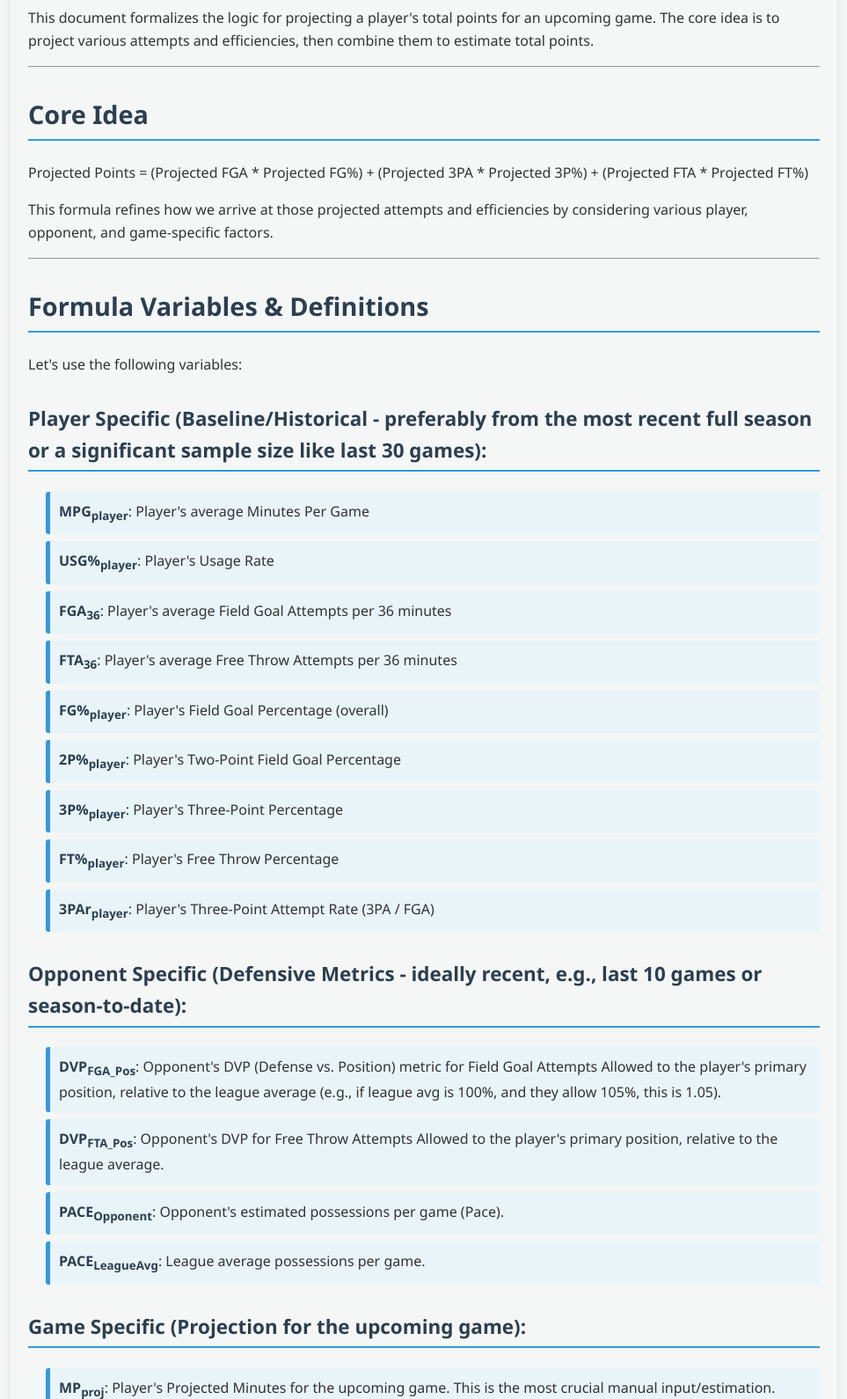
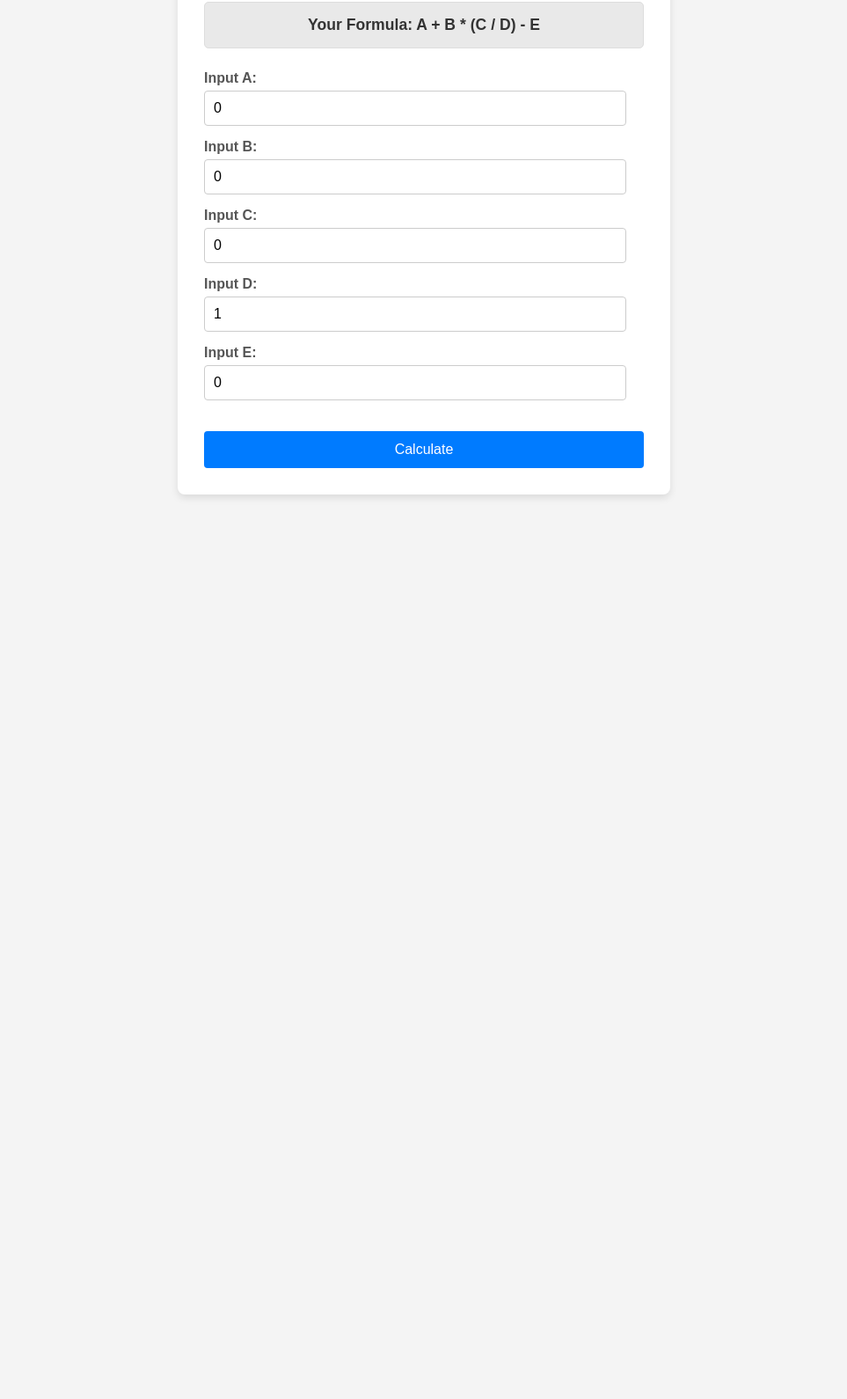
Before and after one commit to samb572/richytest, a plain HTML site: page index.html in a window 1280 px wide. Shown: the part 133-1723 px from the top of the page at 88% size, without its empty margins (158-1121 px from the left). After the commit the page ends 800 px from the top, so only its background shows below. Drawn offline with Linux system fonts and the light colour scheme.

Commit message:
Update index.html

```diff
--- a/index.html
+++ b/index.html
@@ -3,215 +3,151 @@
 <head>
     <meta charset="UTF-8">
     <meta name="viewport" content="width=device-width, initial-scale=1.0">
-    <title>Player Point Projection Formula</title>
+    <title>Formula Calculator</title>
     <style>
         body {
-            font-family: 'Segoe UI', Tahoma, Geneva, Verdana, sans-serif;
-            line-height: 1.6;
+            font-family: Arial, sans-serif;
+            display: flex;
+            justify-content: center;
+            align-items: center;
+            min-height: 100vh;
+            background-color: #f4f4f4;
+            margin: 0;
+        }
+        .container {
+            background-color: #fff;
+            padding: 30px;
+            border-radius: 8px;
+            box-shadow: 0 4px 8px rgba(0, 0, 0, 0.1);
+            width: 90%;
+            max-width: 500px;
+        }
+        .formula-display {
+            background-color: #e9e9e9;
+            border: 1px solid #ddd;
+            padding: 15px;
+            margin-bottom: 25px;
+            border-radius: 5px;
+            text-align: center;
+            font-size: 1.1em;
+            font-weight: bold;
             color: #333;
-            max-width: 900px;
-            margin: 20px auto;
-            padding: 20px;
-            background-color: #f4f7f6;
-            border-radius: 8px;
-            box-shadow: 0 4px 8px rgba(0,0,0,0.1);
         }
-        h1, h2, h3 {
-            color: #2c3e50;
-            border-bottom: 2px solid #3498db;
-            padding-bottom: 5px;
-            margin-top: 30px;
+        .input-group {
+            margin-bottom: 15px;
         }
-        h1 {
+        .input-group label {
+            display: block;
+            margin-bottom: 5px;
+            font-weight: bold;
+            color: #555;
+        }
+        .input-group input[type="number"] {
+            width: calc(100% - 20px); /* Adjust for padding */
+            padding: 10px;
+            border: 1px solid #ccc;
+            border-radius: 4px;
+            box-sizing: border-box; /* Include padding and border in the element's total width and height */
+            font-size: 1em;
+        }
+        button {
+            background-color: #007bff;
+            color: white;
+            padding: 12px 20px;
+            border: none;
+            border-radius: 4px;
+            cursor: pointer;
+            font-size: 1em;
+            width: 100%;
+            margin-top: 20px;
+        }
+        button:hover {
+            background-color: #0056b3;
+        }
+        #result {
+            margin-top: 25px;
+            padding: 15px;
+            background-color: #d4edda;
+            border: 1px solid #c3e6cb;
+            border-radius: 5px;
+            font-size: 1.2em;
             text-align: center;
-            border-bottom: none;
-            padding-bottom: 0;
-            margin-bottom: 20px;
-            color: #3498db;
-        }
-        h2 {
-            font-size: 1.8em;
-        }
-        h3 {
-            font-size: 1.4em;
-        }
-        .formula {
-            background-color: #ecf0f1;
-            border: 1px solid #bdc3c7;
-            padding: 15px;
-            margin-bottom: 20px;
-            border-radius: 5px;
-            overflow-x: auto; /* For long formulas */
-        }
-        .formula pre {
-            margin: 0;
-            white-space: pre-wrap; /* Allows text to wrap */
-            word-wrap: break-word; /* Breaks long words */
-        }
-        .variable-list {
-            list-style-type: none;
-            padding: 0;
-        }
-        .variable-list li {
-            margin-bottom: 8px;
-            background-color: #e8f4f8;
-            padding: 10px;
-            border-left: 5px solid #3498db;
-            border-radius: 3px;
-        }
-        .variable-list li strong {
-            color: #2c3e50;
-        }
-        ul {
-            list-style-type: disc;
-            margin-left: 20px;
-        }
-        ul li {
-            margin-bottom: 5px;
-        }
-        strong {
-            color: #e74c3c;
-        }
-        em {
-            color: #27ae60;
-            font-style: normal;
+            font-weight: bold;
+            color: #155724;
+            display: none; /* Hidden by default */
         }
     </style>
 </head>
 <body>
+    <div class="container">
+        <div class="formula-display">
+            Your Formula: A + B * (C / D) - E
+        </div>
 
-    <h1>Player Point Projection Formula</h1>
-    <p>This document formalizes the logic for projecting a player's total points for an upcoming game. The core idea is to project various attempts and efficiencies, then combine them to estimate total points.</p>
+        <div class="input-group">
+            <label for="inputA">Input A:</label>
+            <input type="number" id="inputA" value="0">
+        </div>
+        <div class="input-group">
+            <label for="inputB">Input B:</label>
+            <input type="number" id="inputB" value="0">
+        </div>
+        <div class="input-group">
+            <label for="inputC">Input C:</label>
+            <input type="number" id="inputC" value="0">
+        </div>
+        <div class="input-group">
+            <label for="inputD">Input D:</label>
+            <input type="number" id="inputD" value="1">
+        </div>
+        <div class="input-group">
+            <label for="inputE">Input E:</label>
+            <input type="number" id="inputE" value="0">
+        </div>
 
-    <hr>
+        <button onclick="calculateFormula()">Calculate</button>
 
-    <h2>Core Idea</h2>
-    <p>Projected Points = (Projected FGA * Projected FG%) + (Projected 3PA * Projected 3P%) + (Projected FTA * Projected FT%)</p>
-    <p>This formula refines how we arrive at those projected attempts and efficiencies by considering various player, opponent, and game-specific factors.</p>
-
-    <hr>
-
-    <h2>Formula Variables & Definitions</h2>
-    <p>Let's use the following variables:</p>
-
-    <h3>Player Specific (Baseline/Historical - preferably from the most recent full season or a significant sample size like last 30 games):</h3>
-    <ul class="variable-list">
-        <li><strong>MPG<sub>player</sub></strong>: Player's average Minutes Per Game</li>
-        <li><strong>USG%<sub>player</sub></strong>: Player's Usage Rate</li>
-        <li><strong>FGA<sub>36</sub></strong>: Player's average Field Goal Attempts per 36 minutes</li>
-        <li><strong>FTA<sub>36</sub></strong>: Player's average Free Throw Attempts per 36 minutes</li>
-        <li><strong>FG%<sub>player</sub></strong>: Player's Field Goal Percentage (overall)</li>
-        <li><strong>2P%<sub>player</sub></strong>: Player's Two-Point Field Goal Percentage</li>
-        <li><strong>3P%<sub>player</sub></strong>: Player's Three-Point Percentage</li>
-        <li><strong>FT%<sub>player</sub></strong>: Player's Free Throw Percentage</li>
-        <li><strong>3PAr<sub>player</sub></strong>: Player's Three-Point Attempt Rate (3PA / FGA)</li>
-    </ul>
-
-    <h3>Opponent Specific (Defensive Metrics - ideally recent, e.g., last 10 games or season-to-date):</h3>
-    <ul class="variable-list">
-        <li><strong>DVP<sub>FGA_Pos</sub></strong>: Opponent's DVP (Defense vs. Position) metric for Field Goal Attempts Allowed to the player's primary position, relative to the league average (e.g., if league avg is 100%, and they allow 105%, this is 1.05).</li>
-        <li><strong>DVP<sub>FTA_Pos</sub></strong>: Opponent's DVP for Free Throw Attempts Allowed to the player's primary position, relative to the league average.</li>
-        <li><strong>PACE<sub>Opponent</sub></strong>: Opponent's estimated possessions per game (Pace).</li>
-        <li><strong>PACE<sub>LeagueAvg</sub></strong>: League average possessions per game.</li>
-    </ul>
-
-    <h3>Game Specific (Projection for the upcoming game):</h3>
-    <ul class="variable-list">
-        <li><strong>MP<sub>proj</sub></strong>: Player's Projected Minutes for the upcoming game. This is the most crucial manual input/estimation.</li>
-        <li><strong>USG%<sub>adj</sub></strong>: Any anticipated adjustment to the player's usage rate for this specific game (e.g., if a star teammate is out, this might be &gt;1; if the player is returning from injury, it might be &lt;1). Default = 1.0.</li>
-    </ul>
-
-    <hr>
-
-    <h2>Step-by-Step Formula Derivation</h2>
-
-    <h3>Step 1: Calculate Game Pace Adjustment</h3>
-    <p>The pace of the game dictates the total number of possessions, which in turn influences the number of offensive opportunities.</p>
-    <div class="formula">
-        <pre>PaceAdj = \frac{PACE_{Opponent}}{PACE_{LeagueAvg}}</pre>
+        <div id="result">
+            Calculated Result: <span id="resultValue"></span>
+        </div>
     </div>
 
-    <h3>Step 2: Project Field Goal Attempts (FGA)</h3>
-    <p>We'll start with the player's per-36 FGA, scale it to their projected minutes, adjust for their specific game usage, and then adjust for the opponent's DVP against attempts.</p>
-    <div class="formula">
-        <pre>FGA<sub>proj</sub> = FGA<sub>36</sub> \times \left( \frac{MP_{proj}}{36} \right) \times USG\%_{adj} \times DVP_{FGA\_Pos} \times PaceAdj</pre>
-    </div>
+    <script>
+        function calculateFormula() {
+            // Get values from input fields
+            const A = parseFloat(document.getElementById('inputA').value);
+            const B = parseFloat(document.getElementById('inputB').value);
+            const C = parseFloat(document.getElementById('inputC').value);
+            const D = parseFloat(document.getElementById('inputD').value);
+            const E = parseFloat(document.getElementById('inputE').value);
 
-    <h3>Step 3: Project Three-Point Attempts (3PA) and Two-Point Attempts (2PA)</h3>
-    <p>Using the player's typical 3-point attempt rate.</p>
-    <div class="formula">
-        <pre>3PA<sub>proj</sub> = FGA<sub>proj</sub> \times 3PAr<sub>player</sub></pre>
-        <pre>2PA<sub>proj</sub> = FGA<sub>proj</sub> - 3PA<sub>proj</sub></pre>
-    </div>
+            // --- IMPORTANT: Replace this with your actual formula ---
+            // Example: result = A + (B * (C / D)) - E;
+            let calculatedResult;
+            if (D === 0) {
+                calculatedResult = "Cannot divide by zero!";
+            } else {
+                calculatedResult = A + (B * (C / D)) - E; // THIS IS YOUR FORMULA
+            }
+            // --------------------------------------------------------
 
-    <h3>Step 4: Project Free Throw Attempts (FTA)</h3>
-    <p>Similar to FGA, we scale by minutes, adjust for usage, and DVP for free throws.</p>
-    <div class="formula">
-        <pre>FTA<sub>proj</sub> = FTA<sub>36</sub> \times \left( \frac{MP_{proj}}{36} \right) \times USG\%_{adj} \times DVP_{FTA\_Pos} \times PaceAdj</pre>
-    </div>
+            // Display the result
+            const resultElement = document.getElementById('result');
+            const resultValueElement = document.getElementById('resultValue');
 
-    <h3>Step 5: Project Points from Field Goals</h3>
-    <p><em>Revised Step 5 (using 2P%<sub>player</sub>):</em></p>
-    <div class="formula">
-        <pre>Points<sub>FG</sub> = (2PA<sub>proj</sub> \times 2P\%<sub>player</sub> \times 2) + (3PA<sub>proj</sub> \times 3P\%<sub>player</sub> \times 3)</pre>
-    </div>
-
-    <h3>Step 6: Project Points from Free Throws</h3>
-    <div class="formula">
-        <pre>Points<sub>FT</sub> = FTA<sub>proj</sub> \times FT\%<sub>player</sub></pre>
-    </div>
-
-    <h3>Step 7: Total Projected Points</h3>
-    <div class="formula">
-        <pre>TotalPoints<sub>proj</sub> = Points<sub>FG</sub> + Points<sub>FT</sub></pre>
-    </div>
-
-    <hr>
-
-    <h2>Consolidated Formula</h2>
-    <p>Assuming you have a player's 2P%<sub>player</sub> readily available, here's the consolidated formula:</p>
-    <div class="formula">
-        <p><strong>1. Calculate Pace Adjustment:</strong></p>
-        <pre>PaceAdj = \frac{PACE_{Opponent}}{PACE_{LeagueAvg}}</pre>
-        <p><strong>2. Calculate Projected Field Goal Attempts:</strong></p>
-        <pre>FGA<sub>proj</sub> = FGA<sub>36</sub> \times \left( \frac{MP_{proj}}{36} \right) \times USG\%_{adj} \times DVP_{FGA\_Pos} \times PaceAdj</pre>
-        <p><strong>3. Calculate Projected Free Throw Attempts:</strong></p>
-        <pre>FTA<sub>proj</sub> = FTA<sub>36</sub> \times \left( \frac{MP_{proj}}{36} \right) \times USG\%_{adj} \times DVP_{FTA\_Pos} \times PaceAdj</pre>
-        <p><strong>4. Calculate Total Projected Points:</strong></p>
-        <pre>TotalPoints<sub>proj</sub> = \left[ (FGA_{proj} \times (1 - 3PAr_{player})) \times 2P\%_{player} \times 2 \right] + \left[ (FGA_{proj} \times 3PAr_{player}) \times 3P\%_{player} \times 3 \right] + \left[ FTA_{proj} \times FT\%_{player} \right]</pre>
-    </div>
-
-    <hr>
-
-    <h2>How to Use and Refine</h2>
-    <ul>
-        <li><strong>Data Collection:</strong> The biggest hurdle will be consistently finding <strong>DVP<sub>FGA_Pos</sub></strong> and <strong>DVP<sub>FTA_Pos</sub></strong> data. Many DVP resources focus on total fantasy points or raw points allowed, rather than specific attempts allowed. You might need to derive these yourself by looking at opponent stats for each position (e.g., how many FGA opposing Point Guards average against Team X versus the league average for PGs).</li>
-        <li><strong>MP<sub>proj</sub> (Projected Minutes):</strong> This is the most subjective input. Start with the player's season average, but heavily adjust for:
-            <ul>
-                <li>Recent game minutes (last 3-5 games).</li>
-                <li>Injury status of the player or teammates.</li>
-                <li>Coach's rotations.</li>
-                <li>Blowout potential (check spread and over/under).</li>
-            </ul>
-        </li>
-        <li><strong>USG%<sub>adj</sub>:</strong> Default to 1.0. Only change if there's a strong reason (e.g., key offensive player is injured, increasing your player's expected usage).</li>
-        <li><strong>Recent Player Averages:</strong> Instead of season-long FG%<sub>player</sub>, 3P%<sub>player</sub>, FT%<sub>player</sub>, and 3PAr<sub>player</sub>, consider using a rolling average (e.g., last 10-15 games) if the player's form has significantly changed.</li>
-        <li><strong>Round to Nearest Whole Number:</strong> Once you get your TotalPoints<sub>proj</sub>, round it to the nearest whole number for comparison to prop lines.</li>
-        <li><strong>Start Simple, Then Add Complexity:</strong> This formula is a good starting point. As you get comfortable, you could add factors for:
-            <ul>
-                <li>Individual defender match-ups.</li>
-                <li>Home/Away splits.</li>
-                <li>Rest advantage/disadvantage.</li>
-            </ul>
-        </li>
-    </ul>
-
-    <p>This formula provides a robust framework for your projection model, incorporating the key elements you identified!</p>
-
-    <script>
-        // Optional: You could add JavaScript here to make the formulas interactive
-        // e.g., allowing users to input values and see the calculated projection.
-        // For now, it's a static display.
+            if (typeof calculatedResult === 'string') {
+                resultValueElement.textContent = calculatedResult;
+                resultElement.style.backgroundColor = '#f8d7da'; /* Light red for errors */
+                resultElement.style.borderColor = '#f5c6cb';
+                resultElement.style.color = '#721c24';
+            } else {
+                resultValueElement.textContent = calculatedResult.toFixed(2); // Display with 2 decimal places
+                resultElement.style.backgroundColor = '#d4edda'; /* Green for success */
+                resultElement.style.borderColor = '#c3e6cb';
+                resultElement.style.color = '#155724';
+            }
+            resultElement.style.display = 'block'; // Make the result box visible
+        }
     </script>
 </body>
 </html>
```
